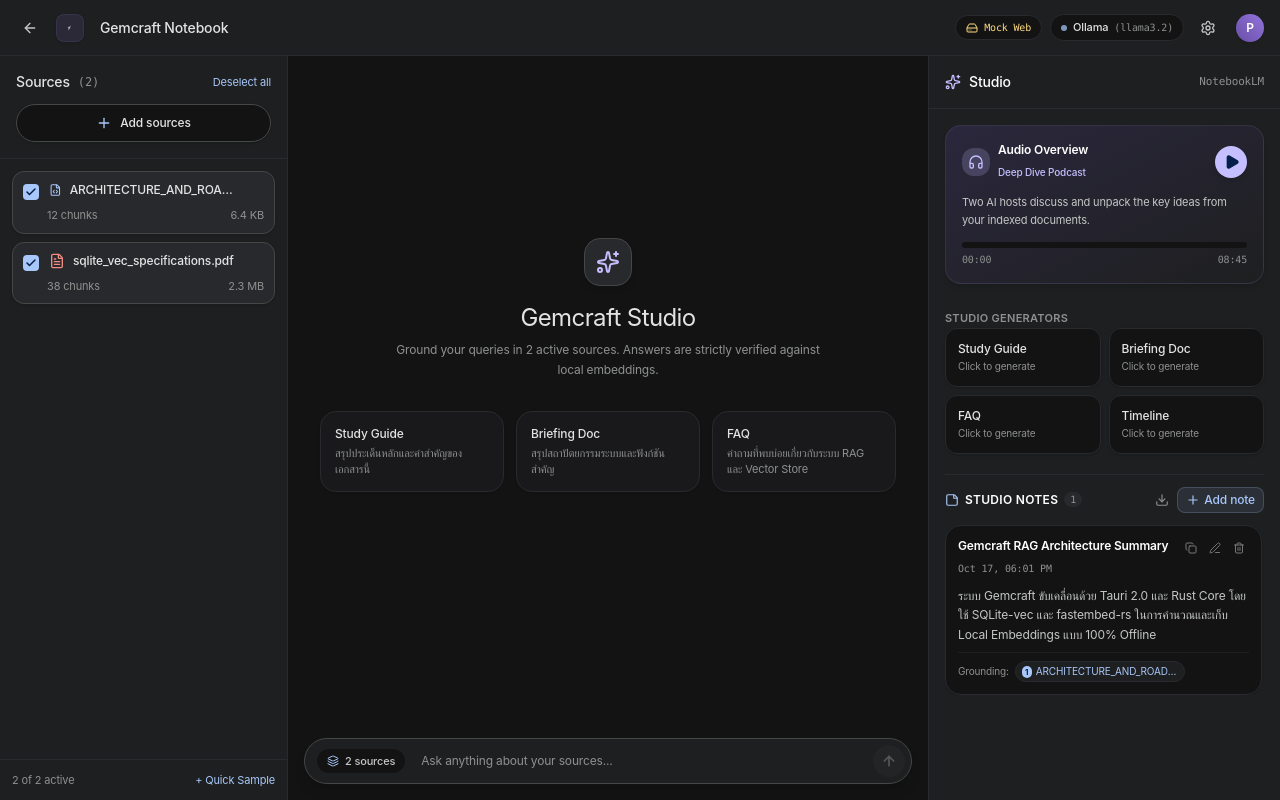
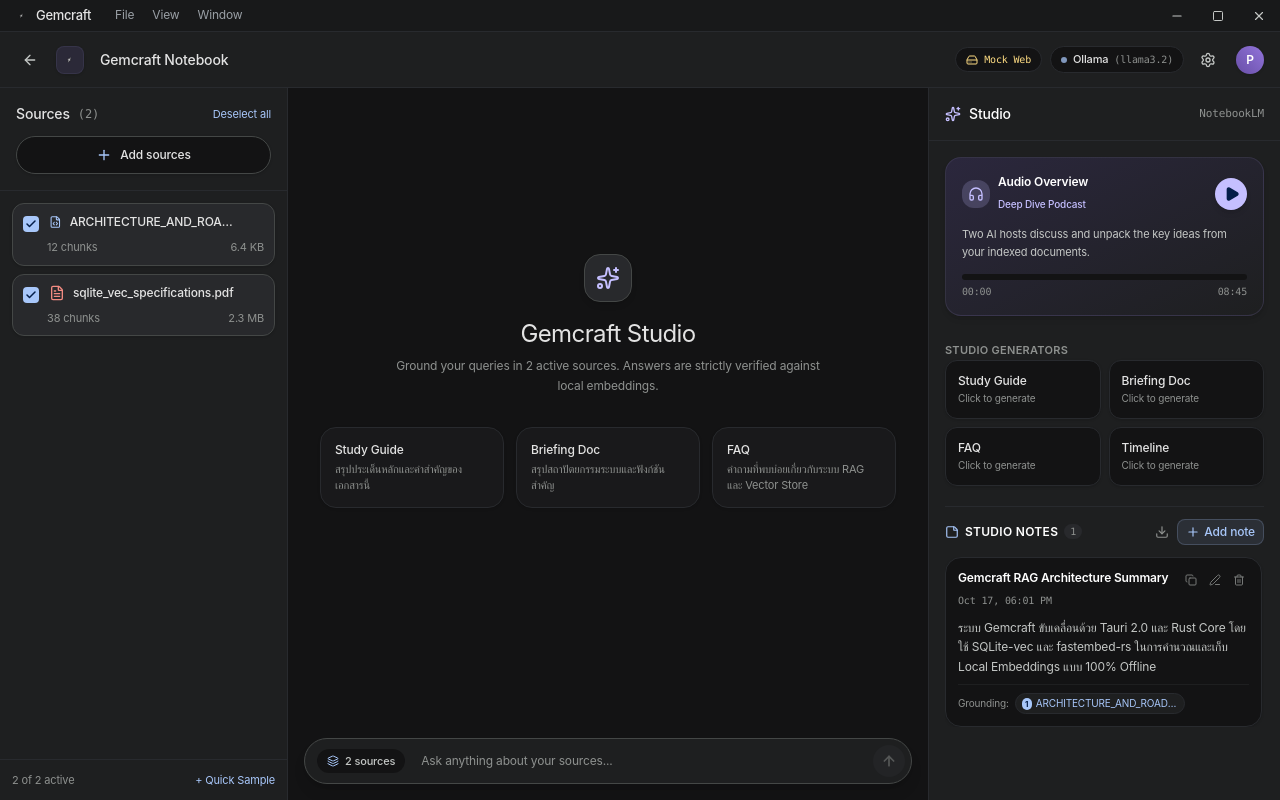
Before and after one commit to PichyyyNews/gemcraft, a React (Vite) app: page / in a window 1280 px wide. Built offline with nearby package versions, Linux system fonts and the light colour scheme; the HTML template or start-up script is replaced by a standard one.

Commit message:
feat(ui): add draggable custom frameless titlebar with Gemcraft logo, menus, and window controls

```diff
--- a/src-tauri/capabilities/default.json
+++ b/src-tauri/capabilities/default.json
@@ -5,6 +5,11 @@
   "windows": ["main"],
   "permissions": [
     "core:default",
+    "core:window:default",
+    "core:window:allow-minimize",
+    "core:window:allow-toggle-maximize",
+    "core:window:allow-close",
+    "core:window:allow-start-dragging",
     "opener:default"
   ]
 }
--- a/src-tauri/tauri.conf.json
+++ b/src-tauri/tauri.conf.json
@@ -14,11 +14,12 @@
       {
         "label": "main",
         "title": "Gemcraft",
-        "width": 800,
-        "height": 600,
+        "width": 1200,
+        "height": 800,
         "visible": true,
         "focus": true,
-        "center": true
+        "center": true,
+        "decorations": false
       }
     ],
     "security": {
--- a/src/App.tsx
+++ b/src/App.tsx
@@ -1,4 +1,5 @@
 import { useEffect } from "react";
+import { Titlebar } from "./components/layout/Titlebar";
 import { Header } from "./components/layout/Header";
 import { SourcesPanel } from "./components/sources/SourcesPanel";
 import { ChatPanel } from "./components/chat/ChatPanel";
@@ -18,6 +19,9 @@
 
   return (
     <div className="h-screen w-screen flex flex-col bg-slate-950 text-slate-100 overflow-hidden font-sans">
+      {/* Top Frameless Titlebar */}
+      <Titlebar />
+
       {/* Top Application Header */}
       <Header />
 
--- /dev/null
+++ b/src/components/layout/Titlebar.tsx
@@ -0,0 +1,114 @@
+import React from "react";
+import { Minus, Square, X } from "lucide-react";
+import { getCurrentWindow } from "@tauri-apps/api/window";
+import { ApiBridge } from "../../services/ipc";
+
+export const Titlebar: React.FC = () => {
+  const isTauri = ApiBridge.isTauri();
+
+  const handleMinimize = async () => {
+    if (isTauri) {
+      const appWindow = getCurrentWindow();
+      await appWindow.minimize();
+    }
+  };
+
+  const handleToggleMaximize = async () => {
+    if (isTauri) {
+      const appWindow = getCurrentWindow();
+      await appWindow.toggleMaximize();
+    }
+  };
+
+  const handleClose = async () => {
+    if (isTauri) {
+      const appWindow = getCurrentWindow();
+      await appWindow.close();
+    }
+  };
+
+  return (
+    <div
+      data-tauri-drag-region
+      className="h-8 bg-[#18191a] border-b border-[#282a2e] flex items-center justify-between select-none shrink-0 z-50 text-[#c4c7c5] text-xs font-sans px-2"
+    >
+      {/* Left side: Logo & Menus */}
+      <div className="flex items-center gap-1.5 pointer-events-auto" data-tauri-drag-region>
+        {/* App Logo */}
+        <div
+          className="flex items-center gap-1.5 px-1.5 py-0.5 rounded hover:bg-[#282a2e]/50 cursor-pointer transition-colors mr-1"
+          title="Gemcraft"
+        >
+          <img
+            src="/logo-white.svg"
+            alt="Gemcraft"
+            className="w-4 h-4 object-contain"
+          />
+          <span className="font-medium text-[#e3e3e3] text-[13px] tracking-tight">Gemcraft</span>
+        </div>
+
+        {/* Window Menu Items */}
+        <div className="flex items-center gap-0.5 text-[#9aa0a6]">
+          <button
+            type="button"
+            className="px-2 py-0.5 rounded hover:bg-[#282a2e] hover:text-[#e3e3e3] transition-colors cursor-pointer text-xs"
+            onClick={() => {}}
+          >
+            File
+          </button>
+          <button
+            type="button"
+            className="px-2 py-0.5 rounded hover:bg-[#282a2e] hover:text-[#e3e3e3] transition-colors cursor-pointer text-xs"
+            onClick={() => {}}
+          >
+            View
+          </button>
+          <button
+            type="button"
+            className="px-2 py-0.5 rounded hover:bg-[#282a2e] hover:text-[#e3e3e3] transition-colors cursor-pointer text-xs"
+            onClick={() => {}}
+          >
+            Window
+          </button>
+        </div>
+      </div>
+
+      {/* Middle: Draggable Spacer */}
+      <div className="flex-1 h-full" data-tauri-drag-region />
+
+      {/* Right side: Native-style Window Controls */}
+      <div className="flex items-center h-full -mr-2">
+        <button
+          type="button"
+          onClick={handleMinimize}
+          className="h-full px-3.5 flex items-center justify-center hover:bg-[#282a2e] text-[#c4c7c5] hover:text-white transition-colors cursor-pointer"
+          title="Minimize"
+          aria-label="Minimize"
+        >
+          <Minus className="w-3.5 h-3.5" />
+        </button>
+
+        <button
+          type="button"
+          onClick={handleToggleMaximize}
+          className="h-full px-3.5 flex items-center justify-center hover:bg-[#282a2e] text-[#c4c7c5] hover:text-white transition-colors cursor-pointer"
+          title="Maximize"
+          aria-label="Maximize"
+        >
+          <Square className="w-3 h-3" />
+        </button>
+
+        <button
+          type="button"
+          onClick={handleClose}
+          className="h-full px-3.5 flex items-center justify-center hover:bg-[#e81123] text-[#c4c7c5] hover:text-white transition-colors cursor-pointer"
+          title="Close"
+          aria-label="Close"
+        >
+          <X className="w-3.5 h-3.5" />
+        </button>
+      </div>
+    </div>
+  );
+};
+export default Titlebar;
```
